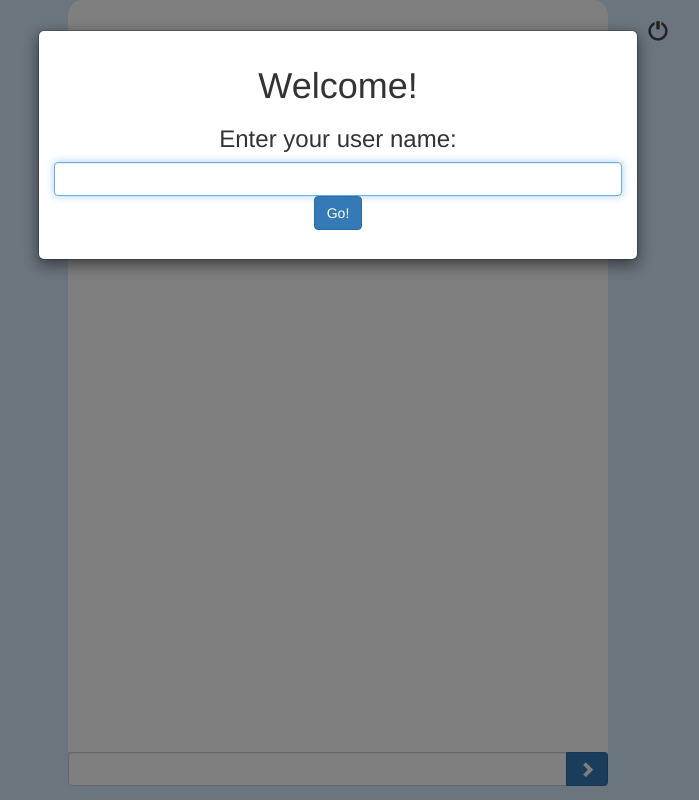
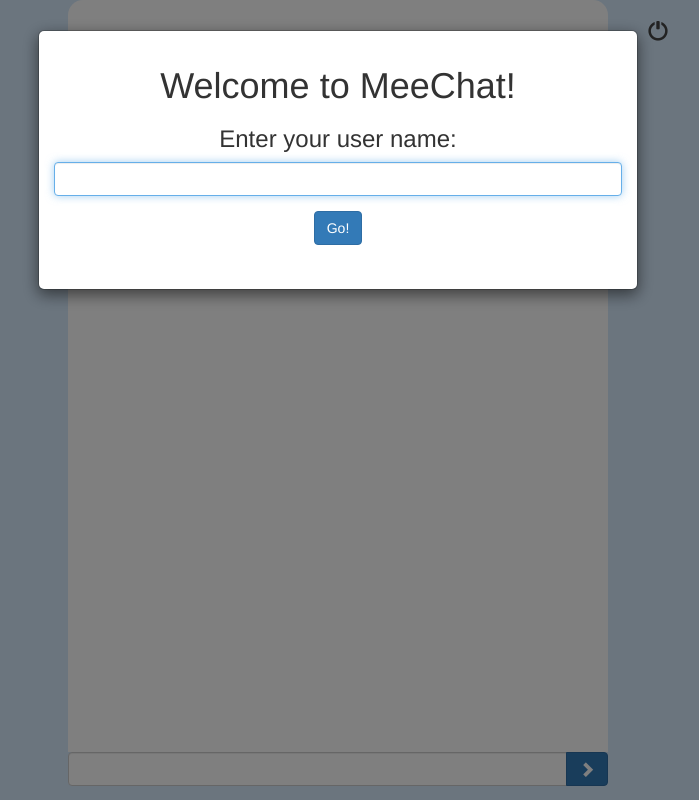
Before and after one commit to rafaelmt/chat-app, a website: page public/views/index.html in a window 1280 px wide. Shown: the whole page, without its empty margins (302-1001 px from the left). Drawn offline with nearby package versions, Linux system fonts and the light colour scheme; files that its build step writes are made by us from their sources; files whose address does not match are found by name.

Commit message:
Layout fixes on login modal

```diff
--- a/public/css/style.css
+++ b/public/css/style.css
@@ -1,3 +1,7 @@
+.title-login {
+	margin: 20px 0px 20px 0px;
+}
+
 .message {
 	background-color: #EEEEEE;
 	padding: 10px;
@@ -61,9 +65,17 @@
 	text-decoration: none !important;
 }
 
+.btn-connect{
+    margin: 15px;
+}
+
 .container {
 	margin-top: 0px !important;
 	margin-bottom: 0px !important;
+}
+
+.spinner-loading {
+	margin-left: 5px;
 }
 
 .glyphicon-refresh-animate {
--- a/public/js/client.js
+++ b/public/js/client.js
@@ -148,7 +148,7 @@
 function showConnectingButton() {
 	$('#btnConnect').prop('disabled', true);
 	$('#btnConnect').html("Connecting");
-	$('#btnConnect').append($("<span/>").addClass("glyphicon").addClass("glyphicon-refresh").addClass("glyphicon-refresh-animate"));
+	$('#btnConnect').append($("<span/>").addClass("spinner-loading").addClass("glyphicon").addClass("glyphicon-refresh").addClass("glyphicon-refresh-animate"));
 }
 
 function restoreLoginButton() {
--- a/public/views/index.html
+++ b/public/views/index.html
@@ -13,11 +13,11 @@
 			<div class="modal-dialog">
 				<div class="modal-content">
 					<div class="modal-body text-center">
-						<h1>Welcome!</h1>
+						<h1 class="title-login">Welcome to MeeChat!</h1>
 						<h3>Enter your user name:</h3>
 						<form id="loginForm">
 							<input class="form-control" id="userName" autocomplete="off">
-							<button type="button" id="btnConnect" class="btn btn-primary">Go!</button>
+							<button type="button" id="btnConnect" class="btn btn-primary btn-connect">Go!</button>
 						</form>
 					</div>
 				</div>
```
